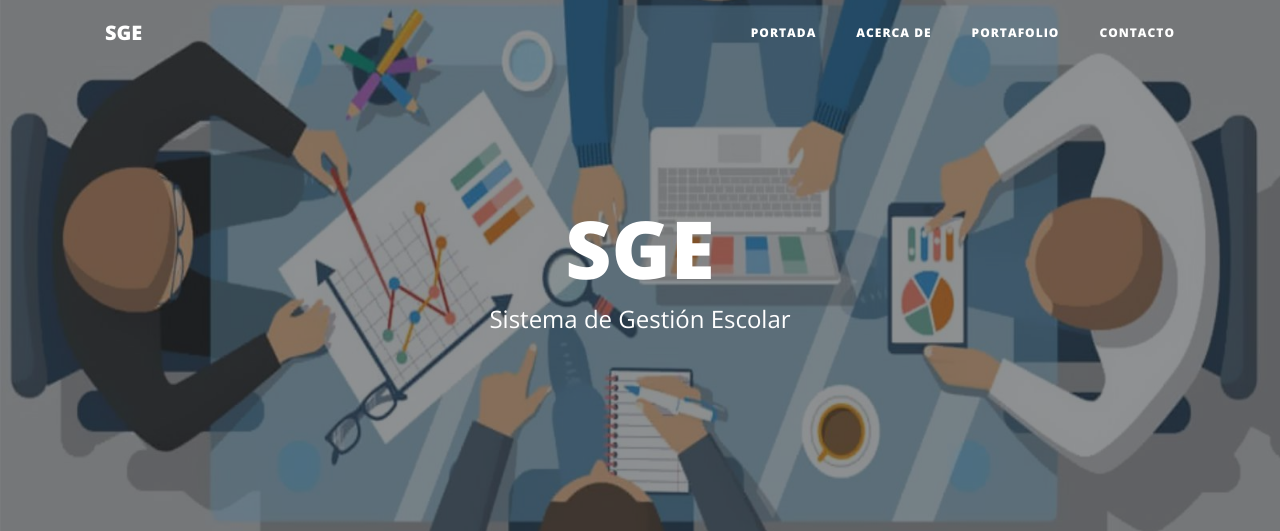
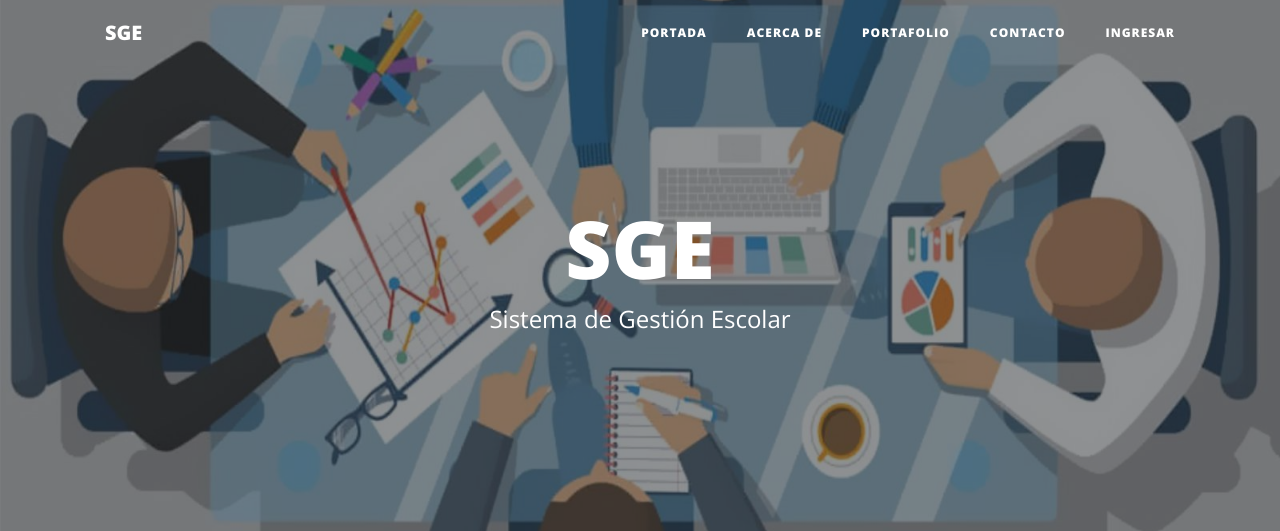
Before and after one commit to freddywd/sge, a Django app: page /about-me/ in a window 1280 px wide. Shown: the top 531 px of the page. Run offline with Django 3.2, Linux system fonts and the light colour scheme; some libraries are stand-ins or nearby versions.

Commit message:
Estructura ver 1 ok

```diff
--- a/webpersonal/core/templates/core/base.html
+++ b/webpersonal/core/templates/core/base.html
@@ -41,6 +41,9 @@
             </li>
             <li class="nav-item">
               <a class="nav-link" href="{% url 'Contacto' %}">Contacto</a>
+            </li>
+            <li class="nav-item">
+              <a class="nav-link" href="/admin">Ingresar</a>
             </li>
           </ul>
         </div>
--- a/webpersonal/webpersonal/urls.py
+++ b/webpersonal/webpersonal/urls.py
@@ -26,6 +26,7 @@ urlpatterns = [
     path('contacto/',core_views.contacto,name="Contacto"),
     path('admin/', admin.site.urls),
 ]
+admin.site.site_header = 'SGE Administración'
 
 if settings.DEBUG:
     from django.conf.urls.static import static
```
Also changed, not shown: webpersonal/db.sqlite3.
